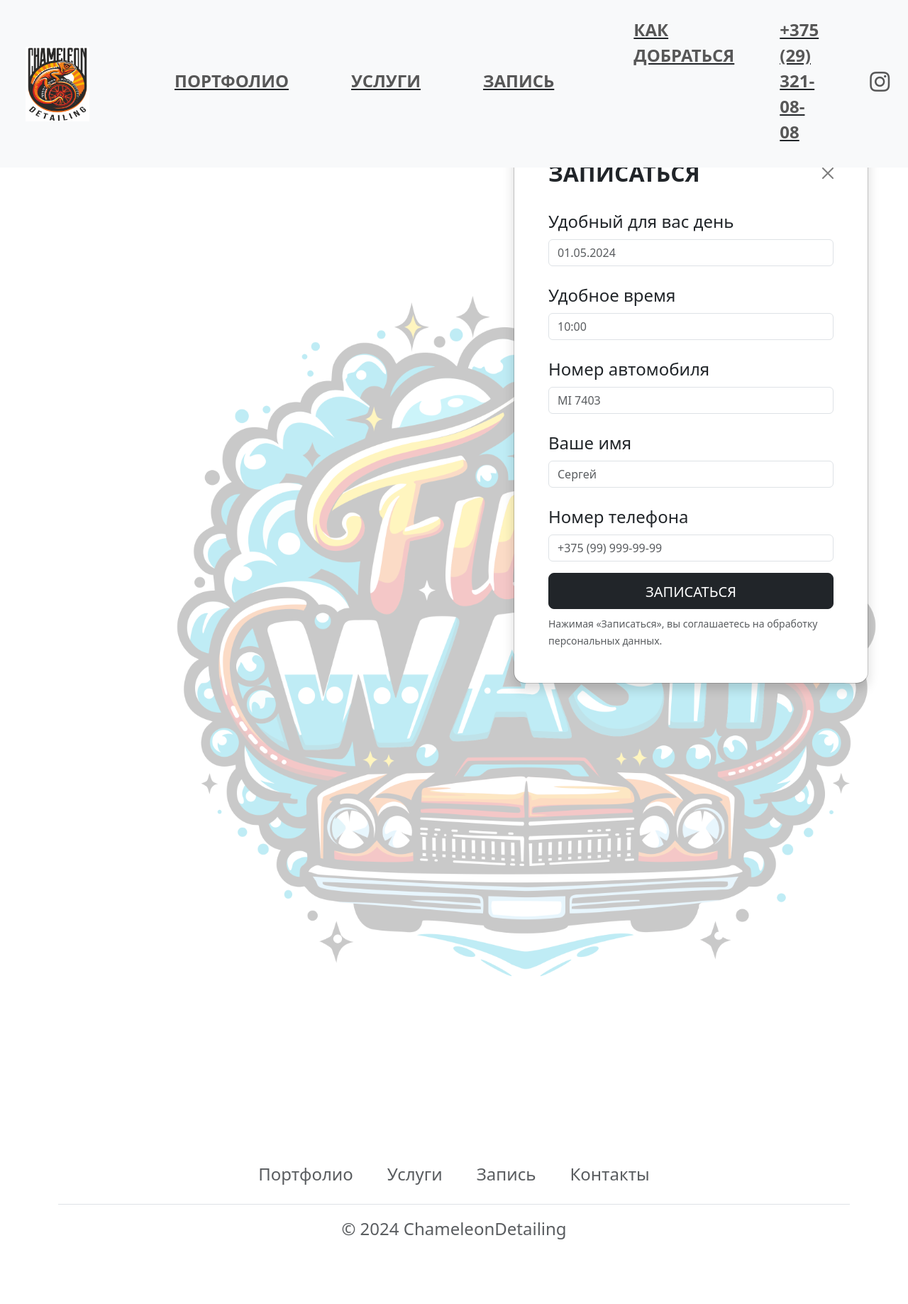
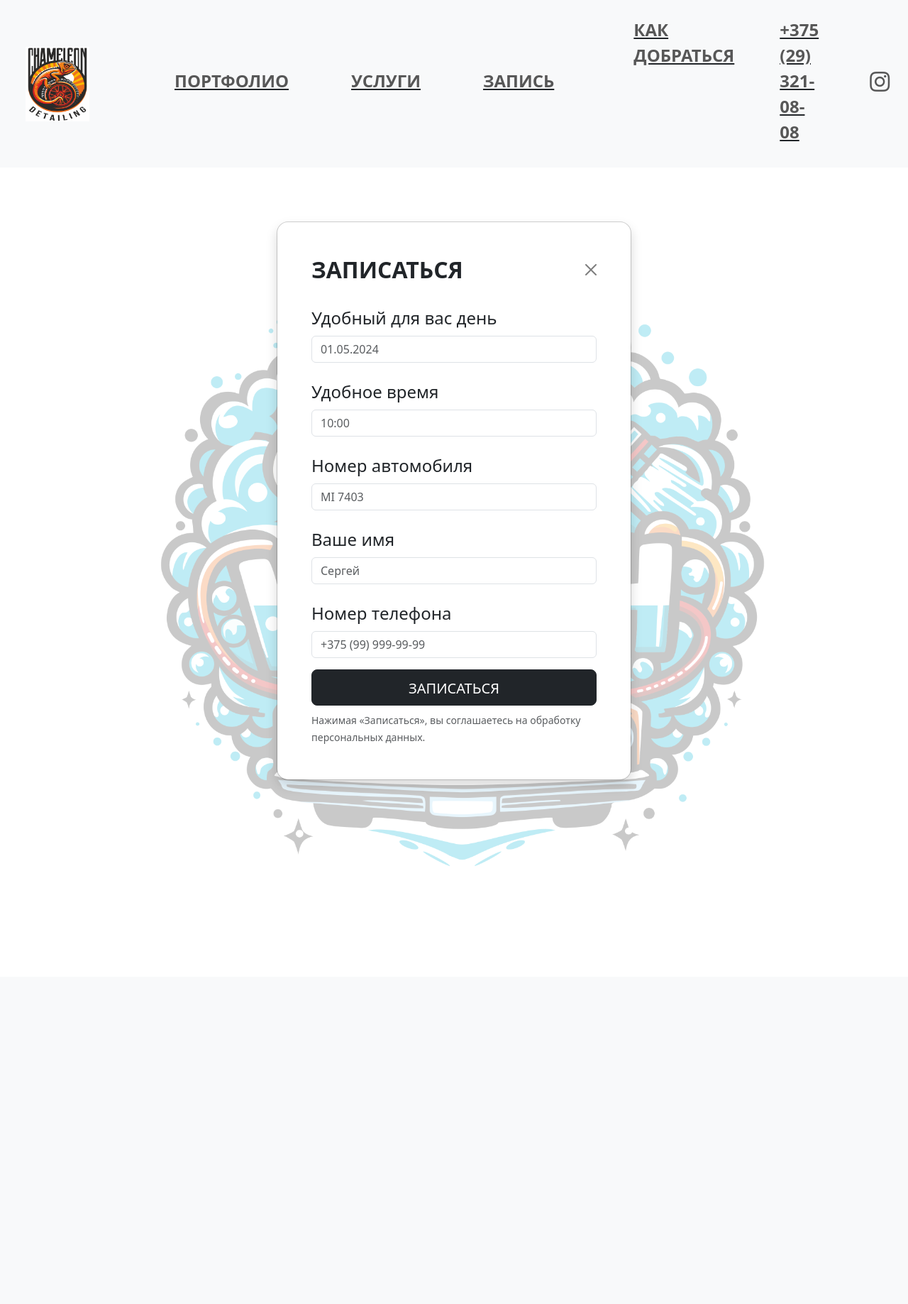
Before and after one commit to KateVoropai/DetailingSite, a Django app: page /recording_online/ in a window 1280 px wide; the page is wider, and only the part inside the window is pictured. Shown: that part at 71% size. After the commit the page ends 1220 px from the top of that part, so only its background shows below. Run offline with Django 5.2, Linux system fonts and the light colour scheme.

Commit message:
Adde changes to HTML

```diff
--- a/detailing_site/about_us/static/about_us/css/styles.css
+++ b/detailing_site/about_us/static/about_us/css/styles.css
@@ -1,15 +1,5 @@
-/* body {
-    background-image: url('../images/FULLWASH.png');
-    background-repeat: no-repeat;
-    background-size: cover;
-} */
-
-/* .img-wrap {
-    position: relative;
-} */
-
 .img-wrap {
     position: absolute;
     top: 100px;
-    left: 700px;
+
 }
--- a/detailing_site/about_us/templates/about_us/index.html
+++ b/detailing_site/about_us/templates/about_us/index.html
@@ -1,5 +1,6 @@
 {% extends 'base.html' %}
 
+{% block title %} Главная страница {% endblock %}
+
 {% block content%}
-
 {% endblock %}
--- a/detailing_site/about_us/urls.py
+++ b/detailing_site/about_us/urls.py
@@ -1,6 +1,7 @@
 from django.urls import path
-from about_us.views import index
+from about_us.views import index, price
 
 urlpatterns = [
-    path('', index, name='home')
+    path('', index, name='home'),
+    path('price/', price, name='price_list'),
 ]
--- a/detailing_site/recording_online/models.py
+++ b/detailing_site/recording_online/models.py
@@ -8,3 +8,6 @@ class RecordingOnline(models.Model):
     car_number = models.CharField(max_length=30, verbose_name="номер автомобиля")
     fullname = models.CharField(max_length=50, verbose_name="имя")
     phone_number = models.CharField(max_length=30, verbose_name="номер телефона")
+
+    def __str__(self):
+        return self.car_number
--- a/detailing_site/recording_online/static/recording_online/css/styles.css
+++ /dev/null
@@ -1,3 +0,0 @@
-/* .form-color {
-    background-color: aliceblue;
-} */
--- a/detailing_site/recording_online/templates/recording_online/recording.html
+++ b/detailing_site/recording_online/templates/recording_online/recording.html
@@ -6,7 +6,7 @@
 
 {% block content %}
 <div class="modal position-static d-block  p-4 py-md-5" tabindex="-1" role="dialog" id="modalSignin">
-    <div class="modal-dialog" role="document">
+    <div class="modal-dialog modal-dialog-centered" role="document">
       <div class="modal-content rounded-4 shadow">
         <div class="modal-header p-5 pb-4 border-bottom-0">
           <h1 class="fw-bold mb-0 fs-2"><font style="vertical-align: inherit;"><font style="vertical-align: inherit;">ЗАПИСАТЬСЯ</font></font></h1>
--- a/detailing_site/templates/base.html
+++ b/detailing_site/templates/base.html
@@ -2,6 +2,7 @@
 
 <!DOCTYPE html>
 <html lang="ru">
+
 <head>
   <meta charset="UTF-8">
   <meta name="viewport" content="width=device-width, initial-scale=1.0">
@@ -17,11 +18,15 @@
     {% endblock %}
   </title>
 </head>
+
 <body>
-    <nav class="navbar navbar-expand-lg sticky-top bg-body-tertiary py-3">
+
+  <header class="sticky-top">
+    <nav class="navbar navbar-expand-lg  bg-body-tertiary py-3">
       <div class="container-fluid ms-4">
         <a class="navbar-brand" href="{% url 'home' %}">
-                  <img src="{% static 'about_us/images/CHAMELEON.png' %}" alt="CHAMELEON DETAILING" width="90" height="105" class="d-inline-block align-text-top">
+          <img src="{% static 'about_us/images/CHAMELEON.png' %}" alt="CHAMELEON DETAILING" width="90" height="105"
+            class="d-inline-block align-text-top">
         </a>
         <div class="collapse navbar-collapse ms-5 me-3">
           <ul class="navbar-nav me-auto mb-2 fw-semibold text-decoration-underline">
@@ -29,7 +34,7 @@
               <a class="nav-link" aria-current="page" href="#">ПОРТФОЛИО</a>
             </li>
             <li class="nav-item me-4 ms-5 fs-4 fw-semibold">
-                <a class="nav-link" aria-current="page" href="#">УСЛУГИ</a>
+              <a class="nav-link" aria-current="page" href="{% url 'price_list' %}">УСЛУГИ</a>
             </li>
             <li class="nav-item mx-5 fs-4">
               <a class="nav-link" href="{% url 'recording' %}">ЗАПИСЬ</a>
@@ -63,19 +68,18 @@
         </div>
       </div>
     </nav>
-      <div class="container">
-        <div class="row">
-        <div>
-            <img src="{% static 'about_us/images/FULLWASH.png' %}" alt="FULLWASH" width="1320" height="1320" class="opacity-25">
-          <div class="img-wrap">
+  </header>
+  <main>
+    <div class="container position-relative">
+      <img src="{% static 'about_us/images/FULLWASH.png' %}" alt="FULLWASH" width="1320" height="1320"
+        class=" img-fluid position-absolute opacity-25">
+
       {% block content %}
       {% endblock %}
+
     </div>
-        </div>
-        </div>
-      </div>
-      <div class="container">
-        <footer class="py-5 my-4 fs-4">
+  </main>
+  <!-- <footer class="py-5 my-4 fs-4">
     <ul class="nav justify-content-center border-bottom pb-3 mb-3">
       <li class="nav-item"><a href="#" class="nav-link px-4 text-body-secondary">Портфолио</a></li>
       <li class="nav-item"><a href="#" class="nav-link px-4 text-body-secondary">Услуги</a></li>
@@ -83,11 +87,11 @@
       <li class="nav-item"><a href="#" class="nav-link px-4 text-body-secondary">Контакты</a></li>
     </ul>
     <p class="text-center text-body-secondary">© 2024 ChameleonDetailing</p>
-        </footer>
-      </div>
+  </footer> -->
 
   <script src="https://cdn.jsdelivr.net/npm/bootstrap@5.3.3/dist/js/bootstrap.bundle.min.js"
     integrity="sha384-YvpcrYf0tY3lHB60NNkmXc5s9fDVZLESaAA55NDzOxhy9GkcIdslK1eN7N6jIeHz"
     crossorigin="anonymous"></script>
 </body>
+
 </html>
```
Also changed, not shown: detailing_site/about_us/models.py (+8 -1 lines), detailing_site/about_us/templates/about_us/price.html (added, +29 -0 lines), detailing_site/about_us/views.py (+7 -0 lines), detailing_site/about_us/migrations/0003_price_describe_service_alter_price_category.py (added), detailing_site/about_us/migrations/0004_alter_price_describe_service.py (added), detailing_site/db.sqlite3. Lines whose indentation alone changed are shown as unchanged.
